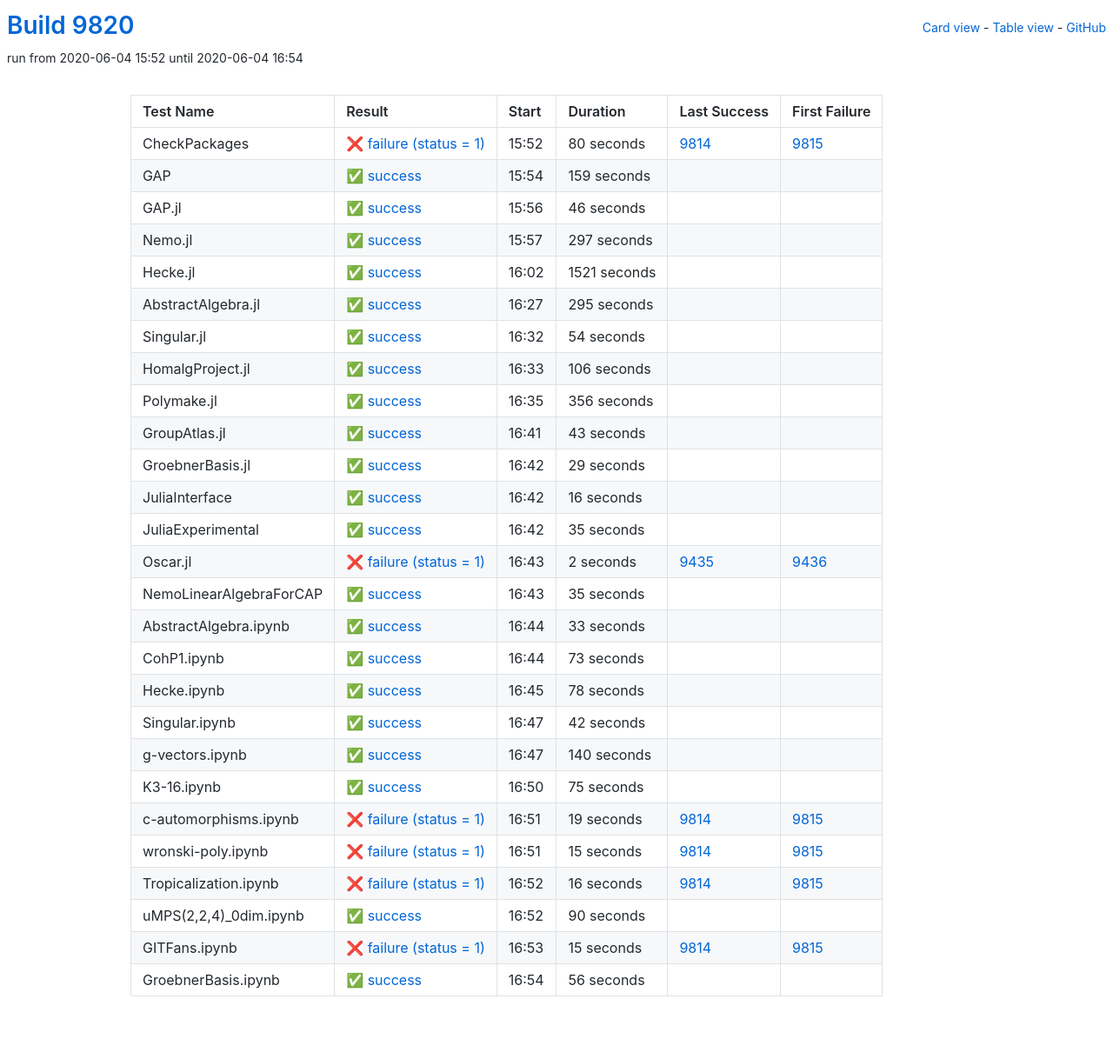
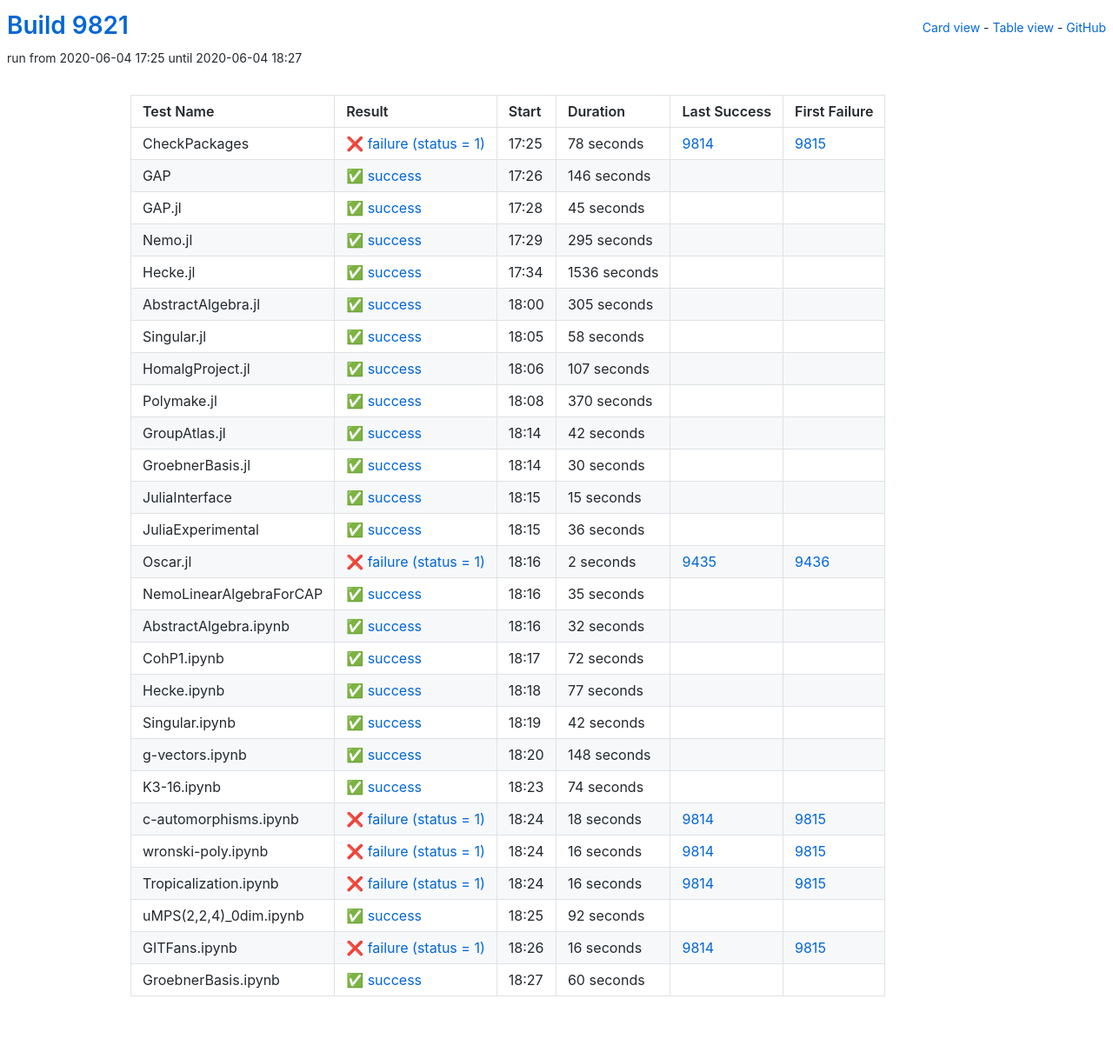
Before and after one commit to oscar-system/oscar-ci-status, a Jekyll site: the page built from table.html, in a window 1280 px wide. Shown: the whole page at 87% size. Built offline with Jekyll 4.4.1, drawn with Linux system fonts in a browser that asks for light colours.

Commit message:
Build 9821

```diff
--- a/_data/ci.yml
+++ b/_data/ci.yml
@@ -1,161 +1,161 @@
-build: 9820
-build_url: https://oscarci.mathematik.uni-kl.de/job/oscar/9820/
+build: 9821
+build_url: https://oscarci.mathematik.uni-kl.de/job/oscar/9821/
 job: oscar
 tests:
-- duration: 80
+- duration: 78
   exitcode: 1
   first_failure: 9815
   first_failure_url: https://oscarci.mathematik.uni-kl.de/job/oscar/9815/
   id: checkpackages
   last_success: 9814
   last_success_url: https://oscarci.mathematik.uni-kl.de/job/oscar/9814/
-  log: https://oscarci.mathematik.uni-kl.de/job/oscar/9820/artifact/logs/build-9820/CheckPackages.log
+  log: https://oscarci.mathematik.uni-kl.de/job/oscar/9821/artifact/logs/build-9821/CheckPackages.log
   name: CheckPackages
-  start: 2020-06-04 15:52
+  start: 2020-06-04 17:25
   status: failure
   success: false
-- duration: 159
+- duration: 146
   exitcode: 0
   first_failure: false
   first_failure_url: null
   id: gap
   last_success: false
   last_success_url: null
-  log: https://oscarci.mathematik.uni-kl.de/job/oscar/9820/artifact/logs/build-9820/GAP.log
+  log: https://oscarci.mathematik.uni-kl.de/job/oscar/9821/artifact/logs/build-9821/GAP.log
   name: GAP
-  start: 2020-06-04 15:54
+  start: 2020-06-04 17:26
   status: success
   success: true
-- duration: 46
+- duration: 45
   exitcode: 0
   first_failure: false
   first_failure_url: null
   id: gap-jl
   last_success: false
   last_success_url: null
-  log: https://oscarci.mathematik.uni-kl.de/job/oscar/9820/artifact/logs/build-9820/GAP.jl.log
+  log: https://oscarci.mathematik.uni-kl.de/job/oscar/9821/artifact/logs/build-9821/GAP.jl.log
   name: GAP.jl
-  start: 2020-06-04 15:56
+  start: 2020-06-04 17:28
   status: success
   success: true
-- duration: 297
+- duration: 295
   exitcode: 0
   first_failure: false
   first_failure_url: null
   id: nemo-jl
   last_success: false
   last_success_url: null
-  log: https://oscarci.mathematik.uni-kl.de/job/oscar/9820/artifact/logs/build-9820/Nemo.jl.log
+  log: https://oscarci.mathematik.uni-kl.de/job/oscar/9821/artifact/logs/build-9821/Nemo.jl.log
   name: Nemo.jl
-  start: 2020-06-04 15:57
+  start: 2020-06-04 17:29
   status: success
   success: true
-- duration: 1521
+- duration: 1536
   exitcode: 0
   first_failure: false
   first_failure_url: null
   id: hecke-jl
   last_success: false
   last_success_url: null
-  log: https://oscarci.mathematik.uni-kl.de/job/oscar/9820/artifact/logs/build-9820/Hecke.jl.log
+  log: https://oscarci.mathematik.uni-kl.de/job/oscar/9821/artifact/logs/build-9821/Hecke.jl.log
   name: Hecke.jl
-  start: 2020-06-04 16:02
+  start: 2020-06-04 17:34
   status: success
   success: true
-- duration: 295
+- duration: 305
   exitcode: 0
   first_failure: false
   first_failure_url: null
   id: abstractalgebra-jl
   last_success: false
   last_success_url: null
-  log: https://oscarci.mathematik.uni-kl.de/job/oscar/9820/artifact/logs/build-9820/AbstractAlgebra.jl.log
+  log: https://oscarci.mathematik.uni-kl.de/job/oscar/9821/artifact/logs/build-9821/AbstractAlgebra.jl.log
   name: AbstractAlgebra.jl
-  start: 2020-06-04 16:27
+  start: 2020-06-04 18:00
   status: success
   success: true
-- duration: 54
+- duration: 58
   exitcode: 0
   first_failure: false
   first_failure_url: null
   id: singular-jl
   last_success: false
   last_success_url: null
-  log: https://oscarci.mathematik.uni-kl.de/job/oscar/9820/artifact/logs/build-9820/Singular.jl.log
+  log: https://oscarci.mathematik.uni-kl.de/job/oscar/9821/artifact/logs/build-9821/Singular.jl.log
   name: Singular.jl
-  start: 2020-06-04 16:32
+  start: 2020-06-04 18:05
   status: success
   success: true
-- duration: 106
+- duration: 107
   exitcode: 0
   first_failure: false
   first_failure_url: null
   id: homalgproject-jl
   last_success: false
   last_success_url: null
-  log: https://oscarci.mathematik.uni-kl.de/job/oscar/9820/artifact/logs/build-9820/HomalgProject.jl.log
+  log: https://oscarci.mathematik.uni-kl.de/job/oscar/9821/artifact/logs/build-9821/HomalgProject.jl.log
   name: HomalgProject.jl
-  start: 2020-06-04 16:33
+  start: 2020-06-04 18:06
   status: success
   success: true
-- duration: 356
+- duration: 370
   exitcode: 0
   first_failure: false
   first_failure_url: null
   id: polymake-jl
   last_success: false
   last_success_url: null
-  log: https://oscarci.mathematik.uni-kl.de/job/oscar/9820/artifact/logs/build-9820/Polymake.jl.log
+  log: https://oscarci.mathematik.uni-kl.de/job/oscar/9821/artifact/logs/build-9821/Polymake.jl.log
   name: Polymake.jl
-  start: 2020-06-04 16:35
+  start: 2020-06-04 18:08
   status: success
   success: true
-- duration: 43
+- duration: 42
   exitcode: 0
   first_failure: false
   first_failure_url: null
   id: groupatlas-jl
   last_success: false
   last_success_url: null
-  log: https://oscarci.mathematik.uni-kl.de/job/oscar/9820/artifact/logs/build-9820/GroupAtlas.jl.log
+  log: https://oscarci.mathematik.uni-kl.de/job/oscar/9821/artifact/logs/build-9821/GroupAtlas.jl.log
   name: GroupAtlas.jl
-  start: 2020-06-04 16:41
+  start: 2020-06-04 18:14
   status: success
   success: true
-- duration: 29
+- duration: 30
   exitcode: 0
   first_failure: false
   first_failure_url: null
   id: groebnerbasis-jl
   last_success: false
   last_success_url: null
-  log: https://oscarci.mathematik.uni-kl.de/job/oscar/9820/artifact/logs/build-9820/GroebnerBasis.jl.log
+  log: https://oscarci.mathematik.uni-kl.de/job/oscar/9821/artifact/logs/build-9821/GroebnerBasis.jl.log
   name: GroebnerBasis.jl
-  start: 2020-06-04 16:42
+  start: 2020-06-04 18:14
   status: success
   success: true
-- duration: 16
+- duration: 15
   exitcode: 0
   first_failure: false
   first_failure_url: null
   id: juliainterface
   last_success: false
   last_success_url: null
-  log: https://oscarci.mathematik.uni-kl.de/job/oscar/9820/artifact/logs/build-9820/JuliaInterface.log
+  log: https://oscarci.mathematik.uni-kl.de/job/oscar/9821/artifact/logs/build-9821/JuliaInterface.log
   name: JuliaInterface
-  start: 2020-06-04 16:42
+  start: 2020-06-04 18:15
   status: success
   success: true
-- duration: 35
+- duration: 36
   exitcode: 0
   first_failure: false
   first_failure_url: null
   id: juliaexperimental
   last_success: false
   last_success_url: null
-  log: https://oscarci.mathematik.uni-kl.de/job/oscar/9820/artifact/logs/build-9820/JuliaExperimental.log
+  log: https://oscarci.mathematik.uni-kl.de/job/oscar/9821/artifact/logs/build-9821/JuliaExperimental.log
   name: JuliaExperimental
-  start: 2020-06-04 16:42
+  start: 2020-06-04 18:15
   status: success
   success: true
 - duration: 2
@@ -165,9 +165,9 @@ tests:
   id: oscar-jl
   last_success: 9435
   last_success_url: https://oscarci.mathematik.uni-kl.de/job/oscar/9435/
-  log: https://oscarci.mathematik.uni-kl.de/job/oscar/9820/artifact/logs/build-9820/Oscar.jl.log
+  log: https://oscarci.mathematik.uni-kl.de/job/oscar/9821/artifact/logs/build-9821/Oscar.jl.log
   name: Oscar.jl
-  start: 2020-06-04 16:43
+  start: 2020-06-04 18:16
   status: failure
   success: false
 - duration: 35
@@ -177,45 +177,45 @@ tests:
   id: nemolinearalgebraforcap
   last_success: false
   last_success_url: null
-  log: https://oscarci.mathematik.uni-kl.de/job/oscar/9820/artifact/logs/build-9820/NemoLinearAlgebraForCAP.log
+  log: https://oscarci.mathematik.uni-kl.de/job/oscar/9821/artifact/logs/build-9821/NemoLinearAlgebraForCAP.log
   name: NemoLinearAlgebraForCAP
-  start: 2020-06-04 16:43
+  start: 2020-06-04 18:16
   status: success
   success: true
-- duration: 33
+- duration: 32
   exitcode: 0
   first_failure: false
   first_failure_url: null
   id: abstractalgebra-ipynb
   last_success: false
   last_success_url: null
-  log: https://oscarci.mathematik.uni-kl.de/job/oscar/9820/artifact/logs/build-9820/AbstractAlgebra.ipynb.log
+  log: https://oscarci.mathematik.uni-kl.de/job/oscar/9821/artifact/logs/build-9821/AbstractAlgebra.ipynb.log
   name: AbstractAlgebra.ipynb
-  start: 2020-06-04 16:44
+  start: 2020-06-04 18:16
   status: success
   success: true
-- duration: 73
+- duration: 72
   exitcode: 0
   first_failure: false
   first_failure_url: null
   id: cohp1-ipynb
   last_success: false
   last_success_url: null
-  log: https://oscarci.mathematik.uni-kl.de/job/oscar/9820/artifact/logs/build-9820/CohP1.ipynb.log
+  log: https://oscarci.mathematik.uni-kl.de/job/oscar/9821/artifact/logs/build-9821/CohP1.ipynb.log
   name: CohP1.ipynb
-  start: 2020-06-04 16:44
+  start: 2020-06-04 18:17
   status: success
   success: true
-- duration: 78
+- duration: 77
   exitcode: 0
   first_failure: false
   first_failure_url: null
   id: hecke-ipynb
   last_success: false
   last_success_url: null
-  log: https://oscarci.mathematik.uni-kl.de/job/oscar/9820/artifact/logs/build-9820/Hecke.ipynb.log
+  log: https://oscarci.mathematik.uni-kl.de/job/oscar/9821/artifact/logs/build-9821/Hecke.ipynb.log
   name: Hecke.ipynb
-  start: 2020-06-04 16:45
+  start: 2020-06-04 18:18
   status: success
   success: true
 - duration: 42
@@ -225,57 +225,57 @@ tests:
   id: singular-ipynb
   last_success: false
   last_success_url: null
-  log: https://oscarci.mathematik.uni-kl.de/job/oscar/9820/artifact/logs/build-9820/Singular.ipynb.log
+  log: https://oscarci.mathematik.uni-kl.de/job/oscar/9821/artifact/logs/build-9821/Singular.ipynb.log
   name: Singular.ipynb
-  start: 2020-06-04 16:47
+  start: 2020-06-04 18:19
   status: success
   success: true
-- duration: 140
+- duration: 148
   exitcode: 0
   first_failure: false
   first_failure_url: null
   id: g-vectors-ipynb
   last_success: false
   last_success_url: null
-  log: https://oscarci.mathematik.uni-kl.de/job/oscar/9820/artifact/logs/build-9820/g-vectors.ipynb.log
+  log: https://oscarci.mathematik.uni-kl.de/job/oscar/9821/artifact/logs/build-9821/g-vectors.ipynb.log
   name: g-vectors.ipynb
-  start: 2020-06-04 16:47
+  start: 2020-06-04 18:20
   status: success
   success: true
-- duration: 75
+- duration: 74
   exitcode: 0
   first_failure: false
   first_failure_url: null
   id: k3-16-ipynb
   last_success: false
   last_success_url: null
-  log: https://oscarci.mathematik.uni-kl.de/job/oscar/9820/artifact/logs/build-9820/K3-16.ipynb.log
+  log: https://oscarci.mathematik.uni-kl.de/job/oscar/9821/artifact/logs/build-9821/K3-16.ipynb.log
   name: K3-16.ipynb
-  start: 2020-06-04 16:50
+  start: 2020-06-04 18:23
   status: success
   success: true
-- duration: 19
+- duration: 18
   exitcode: 1
   first_failure: 9815
   first_failure_url: https://oscarci.mathematik.uni-kl.de/job/oscar/9815/
   id: c-automorphisms-ipynb
   last_success: 9814
   last_success_url: https://oscarci.mathematik.uni-kl.de/job/oscar/9814/
-  log: https://oscarci.mathematik.uni-kl.de/job/oscar/9820/artifact/logs/build-9820/c-automorphisms.ipynb.log
+  log: https://oscarci.mathematik.uni-kl.de/job/oscar/9821/artifact/logs/build-9821/c-automorphisms.ipynb.log
   name: c-automorphisms.ipynb
-  start: 2020-06-04 16:51
+  start: 2020-06-04 18:24
   status: failure
   success: false
-- duration: 15
+- duration: 16
   exitcode: 1
   first_failure: 9815
   first_failure_url: https://oscarci.mathematik.uni-kl.de/job/oscar/9815/
   id: wronski-poly-ipynb
   last_success: 9814
   last_success_url: https://oscarci.mathematik.uni-kl.de/job/oscar/9814/
-  log: https://oscarci.mathematik.uni-kl.de/job/oscar/9820/artifact/logs/build-9820/wronski-poly.ipynb.log
+  log: https://oscarci.mathematik.uni-kl.de/job/oscar/9821/artifact/logs/build-9821/wronski-poly.ipynb.log
   name: wronski-poly.ipynb
-  start: 2020-06-04 16:51
+  start: 2020-06-04 18:24
   status: failure
   success: false
 - duration: 16
@@ -285,44 +285,44 @@ tests:
   id: tropicalization-ipynb
   last_success: 9814
   last_success_url: https://oscarci.mathematik.uni-kl.de/job/oscar/9814/
-  log: https://oscarci.mathematik.uni-kl.de/job/oscar/9820/artifact/logs/build-9820/Tropicalization.ipynb.log
+  log: https://oscarci.mathematik.uni-kl.de/job/oscar/9821/artifact/logs/build-9821/Tropicalization.ipynb.log
   name: Tropicalization.ipynb
-  start: 2020-06-04 16:52
+  start: 2020-06-04 18:24
   status: failure
   success: false
-- duration: 90
+- duration: 92
   exitcode: 0
   first_failure: false
   first_failure_url: null
   id: umps-2-2-4-0dim-ipynb
   last_success: false
   last_success_url: null
-  log: https://oscarci.mathematik.uni-kl.de/job/oscar/9820/artifact/logs/build-9820/uMPS-2-2-4-_0dim.ipynb.log
+  log: https://oscarci.mathematik.uni-kl.de/job/oscar/9821/artifact/logs/build-9821/uMPS-2-2-4-_0dim.ipynb.log
   name: uMPS(2,2,4)_0dim.ipynb
-  start: 2020-06-04 16:52
+  start: 2020-06-04 18:25
   status: success
   success: true
-- duration: 15
+- duration: 16
   exitcode: 1
   first_failure: 9815
   first_failure_url: https://oscarci.mathematik.uni-kl.de/job/oscar/9815/
   id: gitfans-ipynb
   last_success: 9814
   last_success_url: https://oscarci.mathematik.uni-kl.de/job/oscar/9814/
-  log: https://oscarci.mathematik.uni-kl.de/job/oscar/9820/artifact/logs/build-9820/GITFans.ipynb.log
+  log: https://oscarci.mathematik.uni-kl.de/job/oscar/9821/artifact/logs/build-9821/GITFans.ipynb.log
   name: GITFans.ipynb
-  start: 2020-06-04 16:53
+  start: 2020-06-04 18:26
   status: failure
   success: false
-- duration: 56
+- duration: 60
   exitcode: 0
   first_failure: false
   first_failure_url: null
   id: groebnerbasis-ipynb
   last_success: false
   last_success_url: null
-  log: https://oscarci.mathematik.uni-kl.de/job/oscar/9820/artifact/logs/build-9820/GroebnerBasis.ipynb.log
+  log: https://oscarci.mathematik.uni-kl.de/job/oscar/9821/artifact/logs/build-9821/GroebnerBasis.ipynb.log
   name: GroebnerBasis.ipynb
-  start: 2020-06-04 16:54
+  start: 2020-06-04 18:27
   status: success
   success: true
```
Also changed, not shown: README.md.
